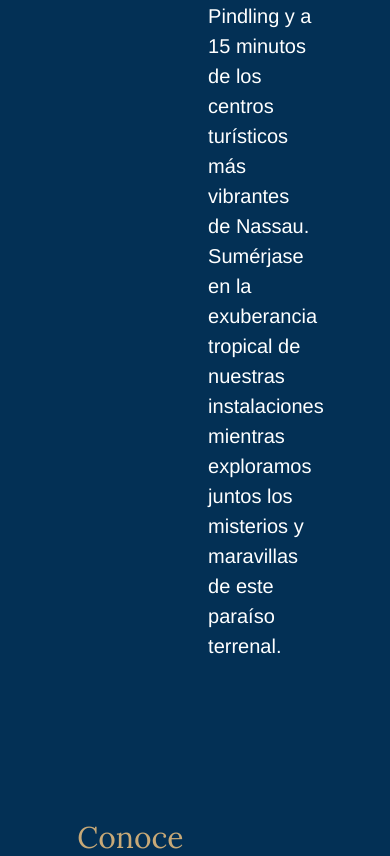
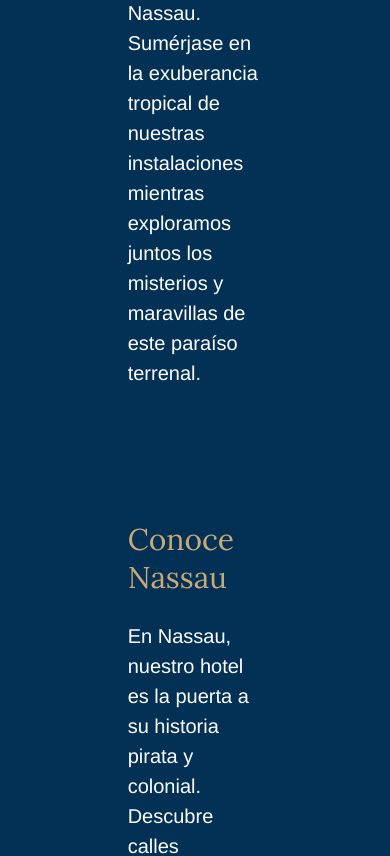
Before and after one commit to Martin-Cifre/HotelReact, a React (Vite) app: page / in a window 390 px wide. Shown: the part 2458-3314 px from the top of the page. Built offline with nearby package versions, Linux system fonts and the light colour scheme.

Commit message:
responsive location y about

```diff
--- a/src/components/About/About.module.css
+++ b/src/components/About/About.module.css
@@ -35,3 +35,16 @@
     font-size: 20px;
     line-height: 1.5;
 }
+
+@media screen and (max-width: 830px) {
+
+    .container{
+        margin-top: 50px;
+        padding: 5%;
+        flex-direction: column;
+    }
+
+    .img:hover{
+        border-radius: 100%;
+    }
+}
--- a/src/components/Location/Location.module.css
+++ b/src/components/Location/Location.module.css
@@ -38,3 +38,18 @@
     font-size: 20px;
     line-height: 1.5;
 }
+
+
+@media screen and (max-width: 830px) {
+
+    .container{
+        margin-top: 50px;
+        padding: 5%;
+        flex-direction: column;
+    }
+
+    .img{
+        display: none;
+        padding: 5%;
+    }
+}
```
